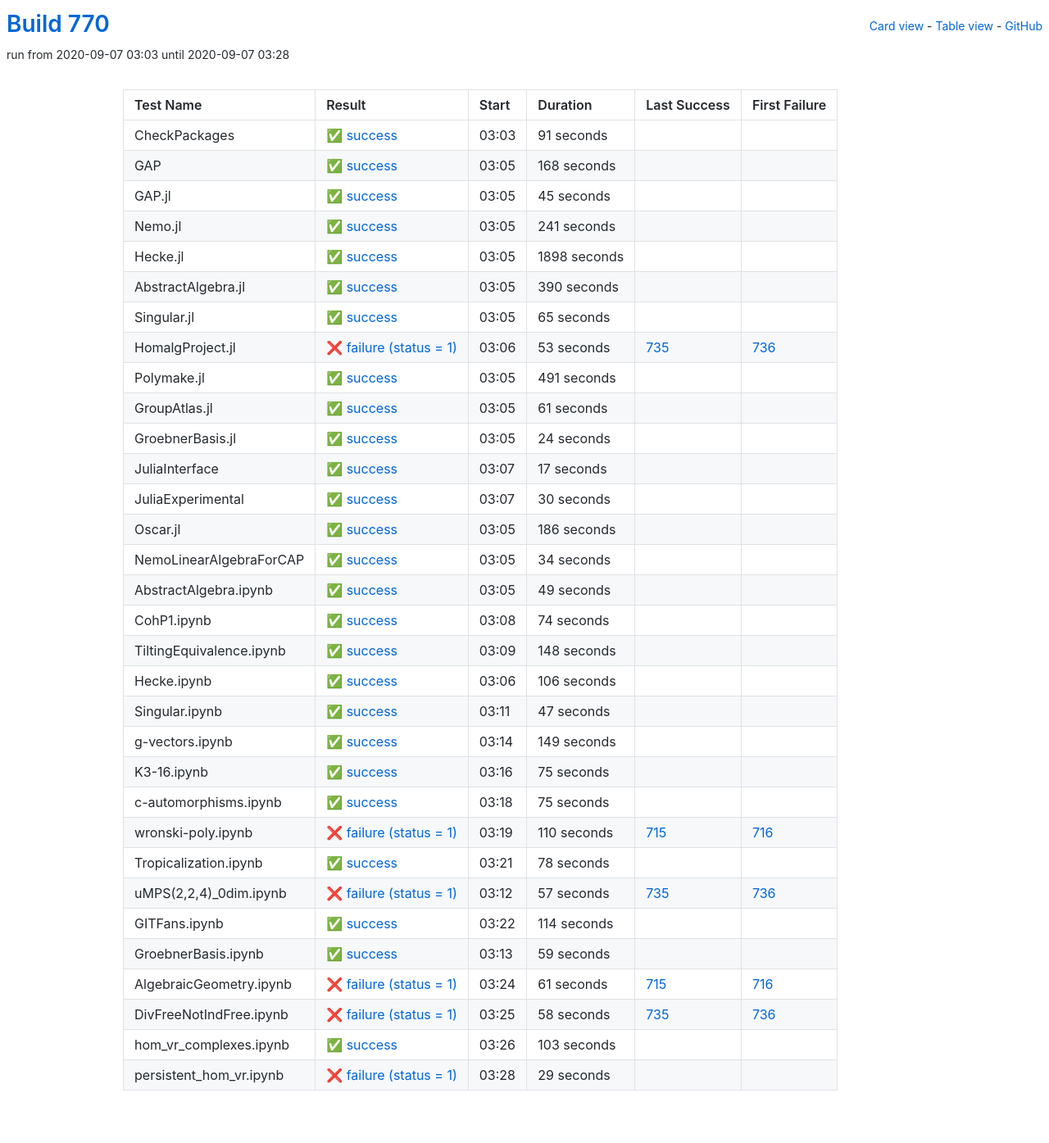
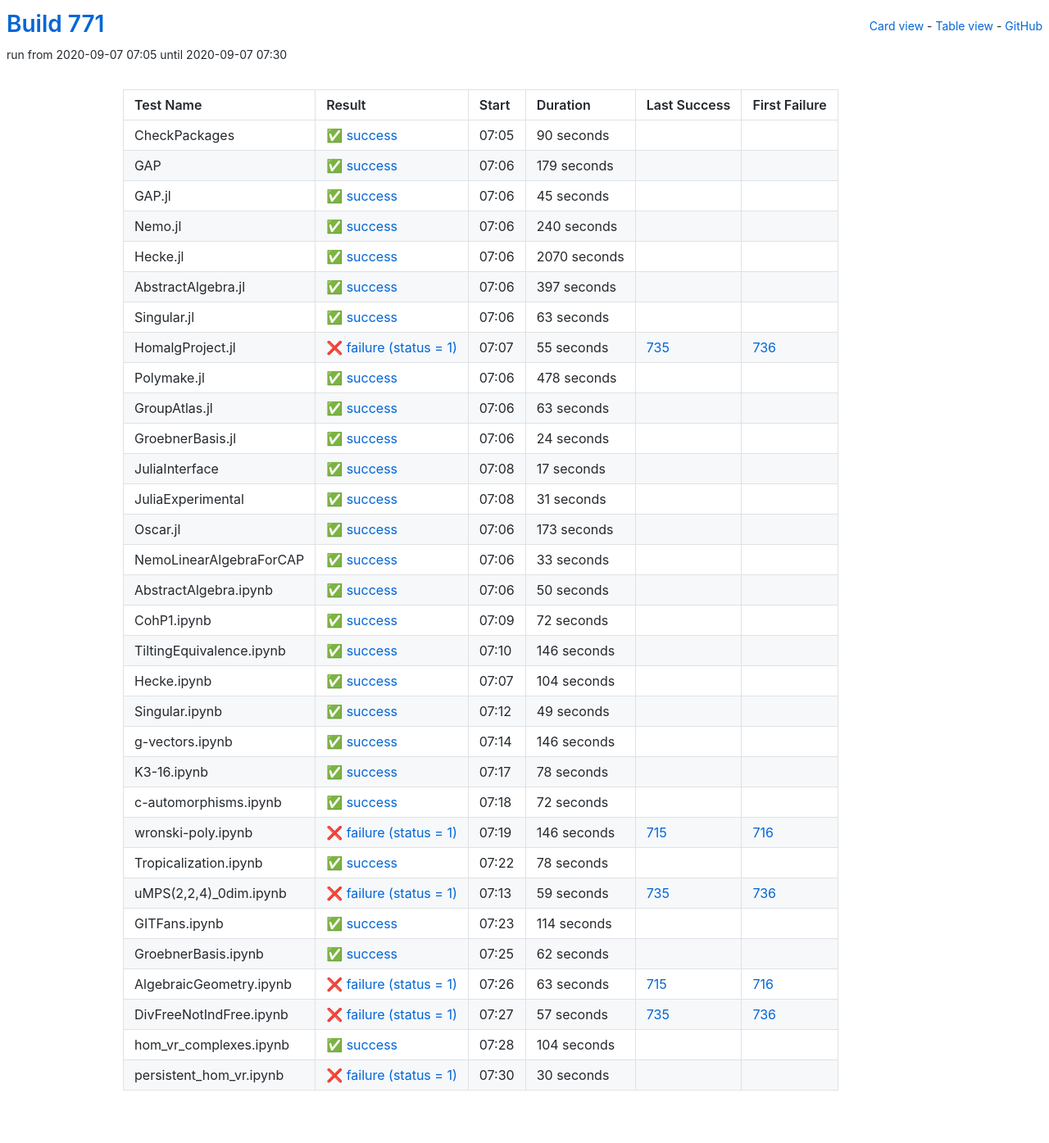
Before and after one commit to oscar-system/oscar-ci-status-stable, a Jekyll site: the page built from table.html, in a window 1280 px wide. Shown: the whole page at 82% size. Built offline with Jekyll 4.4.1, drawn with Linux system fonts in a browser that asks for light colours.

Commit message:
Build #771

```diff
--- a/_data/ci.yml
+++ b/_data/ci.yml
@@ -1,6 +1,6 @@
 ---
-build: 770
-build_url: https://oscarci.mathematik.uni-kl.de/job/oscar-stable/770/
+build: 771
+build_url: https://oscarci.mathematik.uni-kl.de/job/oscar-stable/771/
 job: oscar-stable
 organization: oscar-system
 repo: oscar-ci-status-stable
@@ -8,32 +8,32 @@ repourl: https://github.com/oscar-system/oscar-ci-status-stable
 tests:
 - name: CheckPackages
   id: checkpackages
-  log: https://oscarci.mathematik.uni-kl.de/job/oscar-stable/770/artifact/logs/build-770/CheckPackages.log
-  start: 2020-09-07 03:03
+  log: https://oscarci.mathematik.uni-kl.de/job/oscar-stable/771/artifact/logs/build-771/CheckPackages.log
+  start: 2020-09-07 07:05
   success: true
   exitcode: 0
   status: success
-  duration: 91
+  duration: 90
   last_success: false
   last_success_url:
   first_failure: false
   first_failure_url:
 - name: GAP
   id: gap
-  log: https://oscarci.mathematik.uni-kl.de/job/oscar-stable/770/artifact/logs/build-770/GAP.log
-  start: 2020-09-07 03:05
+  log: https://oscarci.mathematik.uni-kl.de/job/oscar-stable/771/artifact/logs/build-771/GAP.log
+  start: 2020-09-07 07:06
   success: true
   exitcode: 0
   status: success
-  duration: 168
+  duration: 179
   last_success: false
   last_success_url:
   first_failure: false
   first_failure_url:
 - name: GAP.jl
   id: gap-jl
-  log: https://oscarci.mathematik.uni-kl.de/job/oscar-stable/770/artifact/logs/build-770/GAP.jl.log
-  start: 2020-09-07 03:05
+  log: https://oscarci.mathematik.uni-kl.de/job/oscar-stable/771/artifact/logs/build-771/GAP.jl.log
+  start: 2020-09-07 07:06
   success: true
   exitcode: 0
   status: success
@@ -44,92 +44,92 @@ tests:
   first_failure_url:
 - name: Nemo.jl
   id: nemo-jl
-  log: https://oscarci.mathematik.uni-kl.de/job/oscar-stable/770/artifact/logs/build-770/Nemo.jl.log
-  start: 2020-09-07 03:05
+  log: https://oscarci.mathematik.uni-kl.de/job/oscar-stable/771/artifact/logs/build-771/Nemo.jl.log
+  start: 2020-09-07 07:06
   success: true
   exitcode: 0
   status: success
-  duration: 241
+  duration: 240
   last_success: false
   last_success_url:
   first_failure: false
   first_failure_url:
 - name: Hecke.jl
   id: hecke-jl
-  log: https://oscarci.mathematik.uni-kl.de/job/oscar-stable/770/artifact/logs/build-770/Hecke.jl.log
-  start: 2020-09-07 03:05
+  log: https://oscarci.mathematik.uni-kl.de/job/oscar-stable/771/artifact/logs/build-771/Hecke.jl.log
+  start: 2020-09-07 07:06
   success: true
   exitcode: 0
   status: success
-  duration: 1898
+  duration: 2070
   last_success: false
   last_success_url:
   first_failure: false
   first_failure_url:
 - name: AbstractAlgebra.jl
   id: abstractalgebra-jl
-  log: https://oscarci.mathematik.uni-kl.de/job/oscar-stable/770/artifact/logs/build-770/AbstractAlgebra.jl.log
-  start: 2020-09-07 03:05
+  log: https://oscarci.mathematik.uni-kl.de/job/oscar-stable/771/artifact/logs/build-771/AbstractAlgebra.jl.log
+  start: 2020-09-07 07:06
   success: true
   exitcode: 0
   status: success
-  duration: 390
+  duration: 397
   last_success: false
   last_success_url:
   first_failure: false
   first_failure_url:
 - name: Singular.jl
   id: singular-jl
-  log: https://oscarci.mathematik.uni-kl.de/job/oscar-stable/770/artifact/logs/build-770/Singular.jl.log
-  start: 2020-09-07 03:05
+  log: https://oscarci.mathematik.uni-kl.de/job/oscar-stable/771/artifact/logs/build-771/Singular.jl.log
+  start: 2020-09-07 07:06
   success: true
   exitcode: 0
   status: success
-  duration: 65
+  duration: 63
   last_success: false
   last_success_url:
   first_failure: false
   first_failure_url:
 - name: HomalgProject.jl
   id: homalgproject-jl
-  log: https://oscarci.mathematik.uni-kl.de/job/oscar-stable/770/artifact/logs/build-770/HomalgProject.jl.log
-  start: 2020-09-07 03:06
+  log: https://oscarci.mathematik.uni-kl.de/job/oscar-stable/771/artifact/logs/build-771/HomalgProject.jl.log
+  start: 2020-09-07 07:07
   success: false
   exitcode: 1
   status: failure
-  duration: 53
+  duration: 55
   last_success: 735
   last_success_url: https://oscarci.mathematik.uni-kl.de/job/oscar-stable/735/
   first_failure: 736
   first_failure_url: https://oscarci.mathematik.uni-kl.de/job/oscar-stable/736/
 - name: Polymake.jl
   id: polymake-jl
-  log: https://oscarci.mathematik.uni-kl.de/job/oscar-stable/770/artifact/logs/build-770/Polymake.jl.log
-  start: 2020-09-07 03:05
+  log: https://oscarci.mathematik.uni-kl.de/job/oscar-stable/771/artifact/logs/build-771/Polymake.jl.log
+  start: 2020-09-07 07:06
   success: true
   exitcode: 0
   status: success
-  duration: 491
+  duration: 478
   last_success: false
   last_success_url:
   first_failure: false
   first_failure_url:
 - name: GroupAtlas.jl
   id: groupatlas-jl
-  log: https://oscarci.mathematik.uni-kl.de/job/oscar-stable/770/artifact/logs/build-770/GroupAtlas.jl.log
-  start: 2020-09-07 03:05
+  log: https://oscarci.mathematik.uni-kl.de/job/oscar-stable/771/artifact/logs/build-771/GroupAtlas.jl.log
+  start: 2020-09-07 07:06
   success: true
   exitcode: 0
   status: success
-  duration: 61
+  duration: 63
   last_success: false
   last_success_url:
   first_failure: false
   first_failure_url:
 - name: GroebnerBasis.jl
   id: groebnerbasis-jl
-  log: https://oscarci.mathematik.uni-kl.de/job/oscar-stable/770/artifact/logs/build-770/GroebnerBasis.jl.log
-  start: 2020-09-07 03:05
+  log: https://oscarci.mathematik.uni-kl.de/job/oscar-stable/771/artifact/logs/build-771/GroebnerBasis.jl.log
+  start: 2020-09-07 07:06
   success: true
   exitcode: 0
   status: success
@@ -140,8 +140,8 @@ tests:
   first_failure_url:
 - name: JuliaInterface
   id: juliainterface
-  log: https://oscarci.mathematik.uni-kl.de/job/oscar-stable/770/artifact/logs/build-770/JuliaInterface.log
-  start: 2020-09-07 03:07
+  log: https://oscarci.mathematik.uni-kl.de/job/oscar-stable/771/artifact/logs/build-771/JuliaInterface.log
+  start: 2020-09-07 07:08
   success: true
   exitcode: 0
   status: success
@@ -152,44 +152,92 @@ tests:
   first_failure_url:
 - name: JuliaExperimental
   id: juliaexperimental
-  log: https://oscarci.mathematik.uni-kl.de/job/oscar-stable/770/artifact/logs/build-770/JuliaExperimental.log
-  start: 2020-09-07 03:07
+  log: https://oscarci.mathematik.uni-kl.de/job/oscar-stable/771/artifact/logs/build-771/JuliaExperimental.log
+  start: 2020-09-07 07:08
   success: true
   exitcode: 0
   status: success
-  duration: 30
+  duration: 31
   last_success: false
   last_success_url:
   first_failure: false
   first_failure_url:
 - name: Oscar.jl
   id: oscar-jl
-  log: https://oscarci.mathematik.uni-kl.de/job/oscar-stable/770/artifact/logs/build-770/Oscar.jl.log
-  start: 2020-09-07 03:05
+  log: https://oscarci.mathematik.uni-kl.de/job/oscar-stable/771/artifact/logs/build-771/Oscar.jl.log
+  start: 2020-09-07 07:06
   success: true
   exitcode: 0
   status: success
-  duration: 186
+  duration: 173
   last_success: false
   last_success_url:
   first_failure: false
   first_failure_url:
 - name: NemoLinearAlgebraForCAP
   id: nemolinearalgebraforcap
-  log: https://oscarci.mathematik.uni-kl.de/job/oscar-stable/770/artifact/logs/build-770/NemoLinearAlgebraForCAP.log
-  start: 2020-09-07 03:05
+  log: https://oscarci.mathematik.uni-kl.de/job/oscar-stable/771/artifact/logs/build-771/NemoLinearAlgebraForCAP.log
+  start: 2020-09-07 07:06
   success: true
   exitcode: 0
   status: success
-  duration: 34
+  duration: 33
   last_success: false
   last_success_url:
   first_failure: false
   first_failure_url:
 - name: AbstractAlgebra.ipynb
   id: abstractalgebra-ipynb
-  log: https://oscarci.mathematik.uni-kl.de/job/oscar-stable/770/artifact/logs/build-770/AbstractAlgebra.ipynb.log
-  start: 2020-09-07 03:05
+  log: https://oscarci.mathematik.uni-kl.de/job/oscar-stable/771/artifact/logs/build-771/AbstractAlgebra.ipynb.log
+  start: 2020-09-07 07:06
+  success: true
+  exitcode: 0
+  status: success
+  duration: 50
+  last_success: false
+  last_success_url:
+  first_failure: false
+  first_failure_url:
+- name: CohP1.ipynb
+  id: cohp1-ipynb
+  log: https://oscarci.mathematik.uni-kl.de/job/oscar-stable/771/artifact/logs/build-771/CohP1.ipynb.log
+  start: 2020-09-07 07:09
+  success: true
+  exitcode: 0
+  status: success
+  duration: 72
+  last_success: false
+  last_success_url:
+  first_failure: false
+  first_failure_url:
+- name: TiltingEquivalence.ipynb
+  id: tiltingequivalence-ipynb
+  log: https://oscarci.mathematik.uni-kl.de/job/oscar-stable/771/artifact/logs/build-771/TiltingEquivalence.ipynb.log
+  start: 2020-09-07 07:10
+  success: true
+  exitcode: 0
+  status: success
+  duration: 146
+  last_success: false
+  last_success_url:
+  first_failure: false
+  first_failure_url:
+- name: Hecke.ipynb
+  id: hecke-ipynb
+  log: https://oscarci.mathematik.uni-kl.de/job/oscar-stable/771/artifact/logs/build-771/Hecke.ipynb.log
+  start: 2020-09-07 07:07
+  success: true
+  exitcode: 0
+  status: success
+  duration: 104
+  last_success: false
+  last_success_url:
+  first_failure: false
+  first_failure_url:
+- name: Singular.ipynb
+  id: singular-ipynb
+  log: https://oscarci.mathematik.uni-kl.de/job/oscar-stable/771/artifact/logs/build-771/Singular.ipynb.log
+  start: 2020-09-07 07:12
   success: true
   exitcode: 0
   status: success
@@ -198,106 +246,58 @@ tests:
   last_success_url:
   first_failure: false
   first_failure_url:
-- name: CohP1.ipynb
-  id: cohp1-ipynb
-  log: https://oscarci.mathematik.uni-kl.de/job/oscar-stable/770/artifact/logs/build-770/CohP1.ipynb.log
-  start: 2020-09-07 03:08
+- name: g-vectors.ipynb
+  id: g-vectors-ipynb
+  log: https://oscarci.mathematik.uni-kl.de/job/oscar-stable/771/artifact/logs/build-771/g-vectors.ipynb.log
+  start: 2020-09-07 07:14
   success: true
   exitcode: 0
   status: success
-  duration: 74
-  last_success: false
-  last_success_url:
-  first_failure: false
-  first_failure_url:
-- name: TiltingEquivalence.ipynb
-  id: tiltingequivalence-ipynb
-  log: https://oscarci.mathematik.uni-kl.de/job/oscar-stable/770/artifact/logs/build-770/TiltingEquivalence.ipynb.log
-  start: 2020-09-07 03:09
-  success: true
-  exitcode: 0
-  status: success
-  duration: 148
-  last_success: false
-  last_success_url:
-  first_failure: false
-  first_failure_url:
-- name: Hecke.ipynb
-  id: hecke-ipynb
-  log: https://oscarci.mathematik.uni-kl.de/job/oscar-stable/770/artifact/logs/build-770/Hecke.ipynb.log
-  start: 2020-09-07 03:06
-  success: true
-  exitcode: 0
-  status: success
-  duration: 106
-  last_success: false
-  last_success_url:
-  first_failure: false
-  first_failure_url:
-- name: Singular.ipynb
-  id: singular-ipynb
-  log: https://oscarci.mathematik.uni-kl.de/job/oscar-stable/770/artifact/logs/build-770/Singular.ipynb.log
-  start: 2020-09-07 03:11
-  success: true
-  exitcode: 0
-  status: success
-  duration: 47
-  last_success: false
-  last_success_url:
-  first_failure: false
-  first_failure_url:
-- name: g-vectors.ipynb
-  id: g-vectors-ipynb
-  log: https://oscarci.mathematik.uni-kl.de/job/oscar-stable/770/artifact/logs/build-770/g-vectors.ipynb.log
-  start: 2020-09-07 03:14
-  success: true
-  exitcode: 0
-  status: success
-  duration: 149
+  duration: 146
   last_success: false
   last_success_url:
   first_failure: false
   first_failure_url:
 - name: K3-16.ipynb
   id: k3-16-ipynb
-  log: https://oscarci.mathematik.uni-kl.de/job/oscar-stable/770/artifact/logs/build-770/K3-16.ipynb.log
-  start: 2020-09-07 03:16
+  log: https://oscarci.mathematik.uni-kl.de/job/oscar-stable/771/artifact/logs/build-771/K3-16.ipynb.log
+  start: 2020-09-07 07:17
   success: true
   exitcode: 0
   status: success
-  duration: 75
+  duration: 78
   last_success: false
   last_success_url:
   first_failure: false
   first_failure_url:
 - name: c-automorphisms.ipynb
   id: c-automorphisms-ipynb
-  log: https://oscarci.mathematik.uni-kl.de/job/oscar-stable/770/artifact/logs/build-770/c-automorphisms.ipynb.log
-  start: 2020-09-07 03:18
+  log: https://oscarci.mathematik.uni-kl.de/job/oscar-stable/771/artifact/logs/build-771/c-automorphisms.ipynb.log
+  start: 2020-09-07 07:18
   success: true
   exitcode: 0
   status: success
-  duration: 75
+  duration: 72
   last_success: false
   last_success_url:
   first_failure: false
   first_failure_url:
 - name: wronski-poly.ipynb
   id: wronski-poly-ipynb
-  log: https://oscarci.mathematik.uni-kl.de/job/oscar-stable/770/artifact/logs/build-770/wronski-poly.ipynb.log
-  start: 2020-09-07 03:19
+  log: https://oscarci.mathematik.uni-kl.de/job/oscar-stable/771/artifact/logs/build-771/wronski-poly.ipynb.log
+  start: 2020-09-07 07:19
   success: false
   exitcode: 1
   status: failure
-  duration: 110
+  duration: 146
   last_success: 715
   last_success_url: https://oscarci.mathematik.uni-kl.de/job/oscar-stable/715/
   first_failure: 716
   first_failure_url: https://oscarci.mathematik.uni-kl.de/job/oscar-stable/716/
 - name: Tropicalization.ipynb
   id: tropicalization-ipynb
-  log: https://oscarci.mathematik.uni-kl.de/job/oscar-stable/770/artifact/logs/build-770/Tropicalization.ipynb.log
-  start: 2020-09-07 03:21
+  log: https://oscarci.mathematik.uni-kl.de/job/oscar-stable/771/artifact/logs/build-771/Tropicalization.ipynb.log
+  start: 2020-09-07 07:22
   success: true
   exitcode: 0
   status: success
@@ -308,20 +308,20 @@ tests:
   first_failure_url:
 - name: uMPS(2,2,4)_0dim.ipynb
   id: umps-2-2-4-0dim-ipynb
-  log: https://oscarci.mathematik.uni-kl.de/job/oscar-stable/770/artifact/logs/build-770/uMPS-2-2-4-_0dim.ipynb.log
-  start: 2020-09-07 03:12
+  log: https://oscarci.mathematik.uni-kl.de/job/oscar-stable/771/artifact/logs/build-771/uMPS-2-2-4-_0dim.ipynb.log
+  start: 2020-09-07 07:13
   success: false
   exitcode: 1
   status: failure
-  duration: 57
+  duration: 59
   last_success: 735
   last_success_url: https://oscarci.mathematik.uni-kl.de/job/oscar-stable/735/
   first_failure: 736
   first_failure_url: https://oscarci.mathematik.uni-kl.de/job/oscar-stable/736/
 - name: GITFans.ipynb
   id: gitfans-ipynb
-  log: https://oscarci.mathematik.uni-kl.de/job/oscar-stable/770/artifact/logs/build-770/GITFans.ipynb.log
-  start: 2020-09-07 03:22
+  log: https://oscarci.mathematik.uni-kl.de/job/oscar-stable/771/artifact/logs/build-771/GITFans.ipynb.log
+  start: 2020-09-07 07:23
   success: true
   exitcode: 0
   status: success
@@ -332,60 +332,60 @@ tests:
   first_failure_url:
 - name: GroebnerBasis.ipynb
   id: groebnerbasis-ipynb
-  log: https://oscarci.mathematik.uni-kl.de/job/oscar-stable/770/artifact/logs/build-770/GroebnerBasis.ipynb.log
-  start: 2020-09-07 03:13
+  log: https://oscarci.mathematik.uni-kl.de/job/oscar-stable/771/artifact/logs/build-771/GroebnerBasis.ipynb.log
+  start: 2020-09-07 07:25
   success: true
   exitcode: 0
   status: success
-  duration: 59
+  duration: 62
   last_success: false
   last_success_url:
   first_failure: false
   first_failure_url:
 - name: AlgebraicGeometry.ipynb
   id: algebraicgeometry-ipynb
-  log: https://oscarci.mathematik.uni-kl.de/job/oscar-stable/770/artifact/logs/build-770/AlgebraicGeometry.ipynb.log
-  start: 2020-09-07 03:24
+  log: https://oscarci.mathematik.uni-kl.de/job/oscar-stable/771/artifact/logs/build-771/AlgebraicGeometry.ipynb.log
+  start: 2020-09-07 07:26
   success: false
   exitcode: 1
   status: failure
-  duration: 61
+  duration: 63
   last_success: 715
   last_success_url: https://oscarci.mathematik.uni-kl.de/job/oscar-stable/715/
   first_failure: 716
   first_failure_url: https://oscarci.mathematik.uni-kl.de/job/oscar-stable/716/
 - name: DivFreeNotIndFree.ipynb
   id: divfreenotindfree-ipynb
-  log: https://oscarci.mathematik.uni-kl.de/job/oscar-stable/770/artifact/logs/build-770/DivFreeNotIndFree.ipynb.log
-  start: 2020-09-07 03:25
+  log: https://oscarci.mathematik.uni-kl.de/job/oscar-stable/771/artifact/logs/build-771/DivFreeNotIndFree.ipynb.log
+  start: 2020-09-07 07:27
   success: false
   exitcode: 1
   status: failure
-  duration: 58
+  duration: 57
   last_success: 735
   last_success_url: https://oscarci.mathematik.uni-kl.de/job/oscar-stable/735/
   first_failure: 736
   first_failure_url: https://oscarci.mathematik.uni-kl.de/job/oscar-stable/736/
 - name: hom_vr_complexes.ipynb
   id: hom-vr-complexes-ipynb
-  log: https://oscarci.mathematik.uni-kl.de/job/oscar-stable/770/artifact/logs/build-770/hom_vr_complexes.ipynb.log
-  start: 2020-09-07 03:26
+  log: https://oscarci.mathematik.uni-kl.de/job/oscar-stable/771/artifact/logs/build-771/hom_vr_complexes.ipynb.log
+  start: 2020-09-07 07:28
   success: true
   exitcode: 0
   status: success
-  duration: 103
+  duration: 104
   last_success: false
   last_success_url:
   first_failure: false
   first_failure_url:
 - name: persistent_hom_vr.ipynb
   id: persistent-hom-vr-ipynb
-  log: https://oscarci.mathematik.uni-kl.de/job/oscar-stable/770/artifact/logs/build-770/persistent_hom_vr.ipynb.log
-  start: 2020-09-07 03:28
+  log: https://oscarci.mathematik.uni-kl.de/job/oscar-stable/771/artifact/logs/build-771/persistent_hom_vr.ipynb.log
+  start: 2020-09-07 07:30
   success: false
   exitcode: 1
   status: failure
-  duration: 29
+  duration: 30
   last_success: false
   last_success_url:
   first_failure: false
```
Also changed, not shown: README.md.
